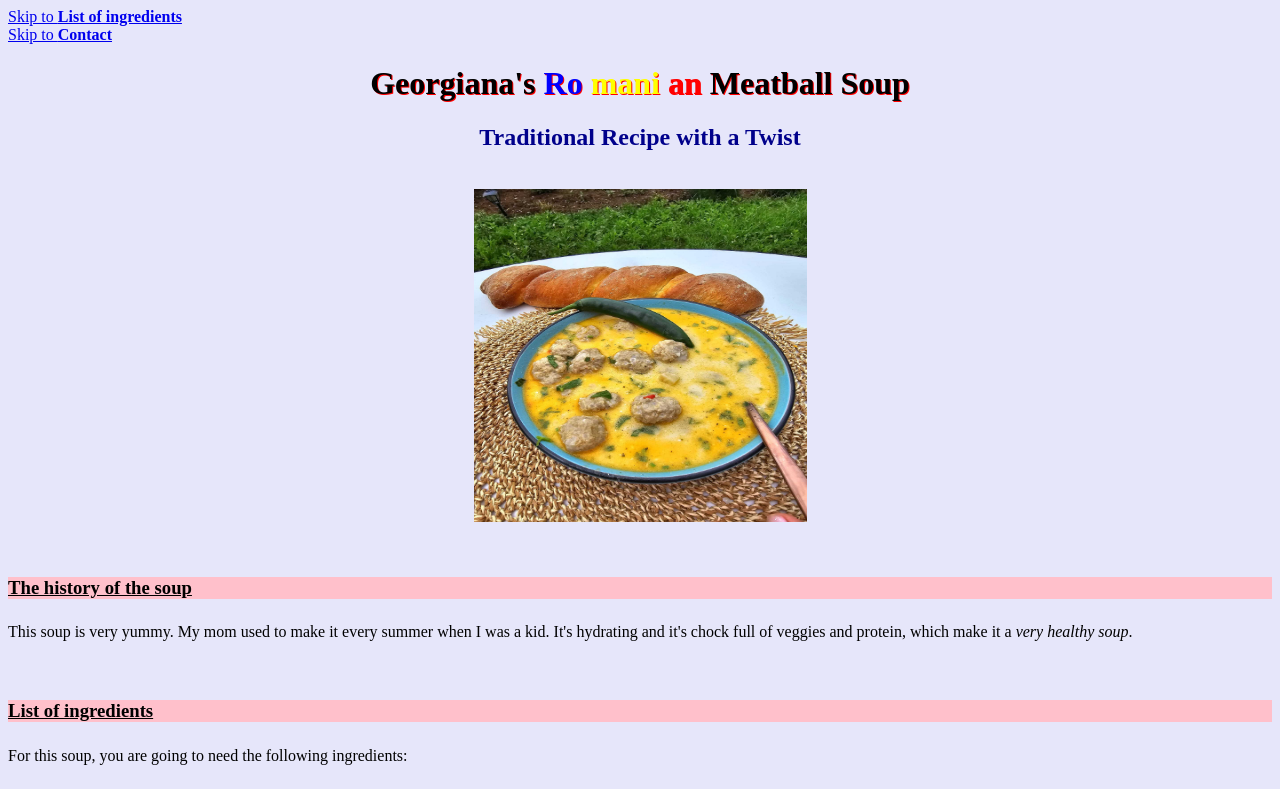
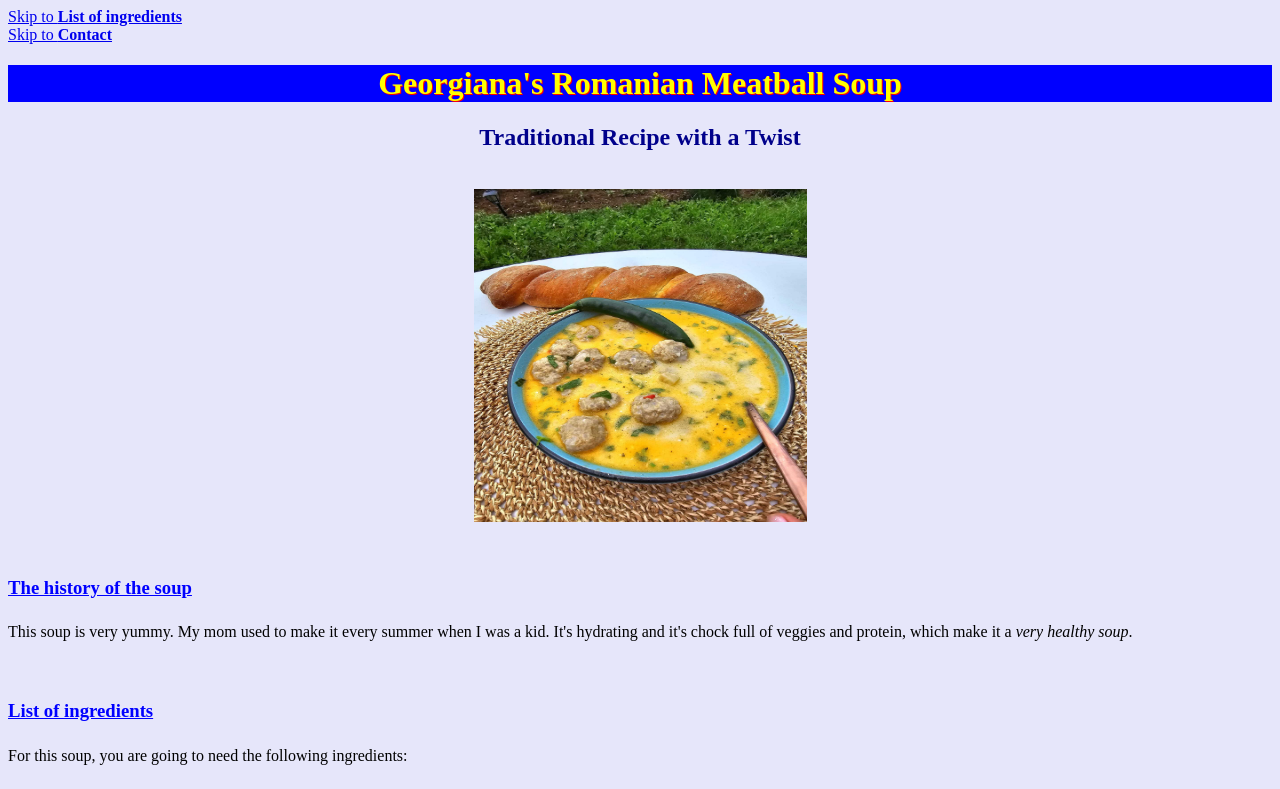
Before and after one commit to gpatrichi/Georgiana-s-Pages, a plain HTML site: page index.html in a window 1280 px wide. Shown: the top 789 px of the page. Drawn offline with Linux system fonts and the light colour scheme.

Commit message:
Add files via upload

```diff
--- a/index.html
+++ b/index.html
@@ -8,7 +8,7 @@
 
 <style>
 body {
-  background-color: lavender;
+  background-color:lavender;
 }
 
 p {
@@ -17,11 +17,11 @@ p {
  	 line-height: 30px;
 }
 
-h3 {text-decoration-line: underline; background-color:pink;
+h3 {text-decoration-line: underline; color:blue
 }
 
 h1 {
-	text-shadow: 1px 1px red;
+	text-shadow: 1px 1px red; background-color:blue;
 }
 
 img {
@@ -30,11 +30,6 @@ img {
   margin-right: auto;
 }
 
-img {
-  display: block;
-  margin-left: auto;
-  margin-right: auto;
-}
 </style>
 
 <a href="#listofingredients">Skip to <b>List of ingredients</b></a>
@@ -47,11 +42,10 @@ img {
 
 <body>
 
-<h1 align=center style="color:black;">Georgiana's
-<span style="color:blue">Ro</span>
-<span style="color:yellow">mani</span>
-<span style="color:red">an</span>
-<span style="color:black">Meatball Soup</span></h1>
+<h1 align=center style="color:yellow;">Georgiana's
+<span style="color:yellow">Romanian</span>
+
+<span style="color:yellow">Meatball Soup</span></h1>
 
 <h2 style="color:darkblue" align=center>Traditional Recipe with a Twist</h2>
 
```
